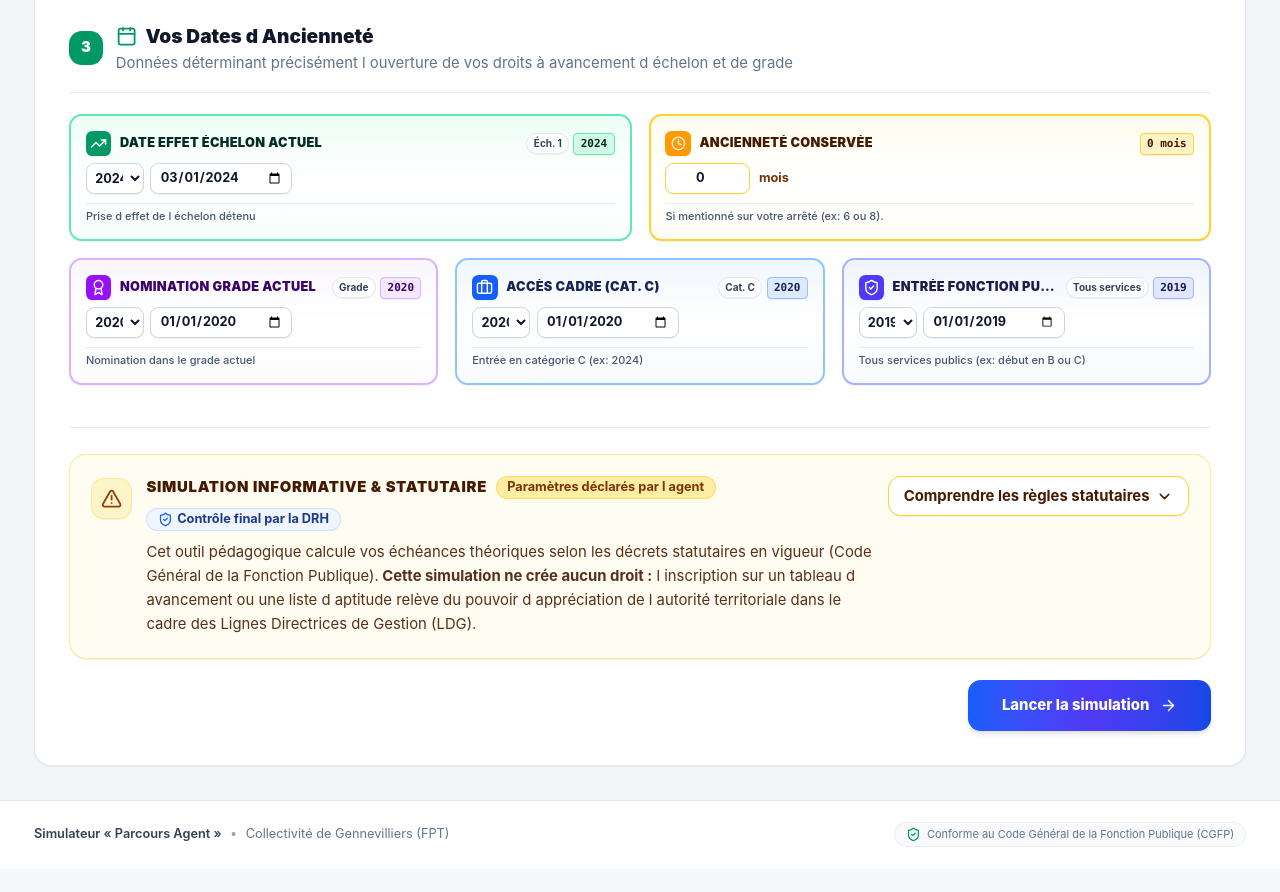
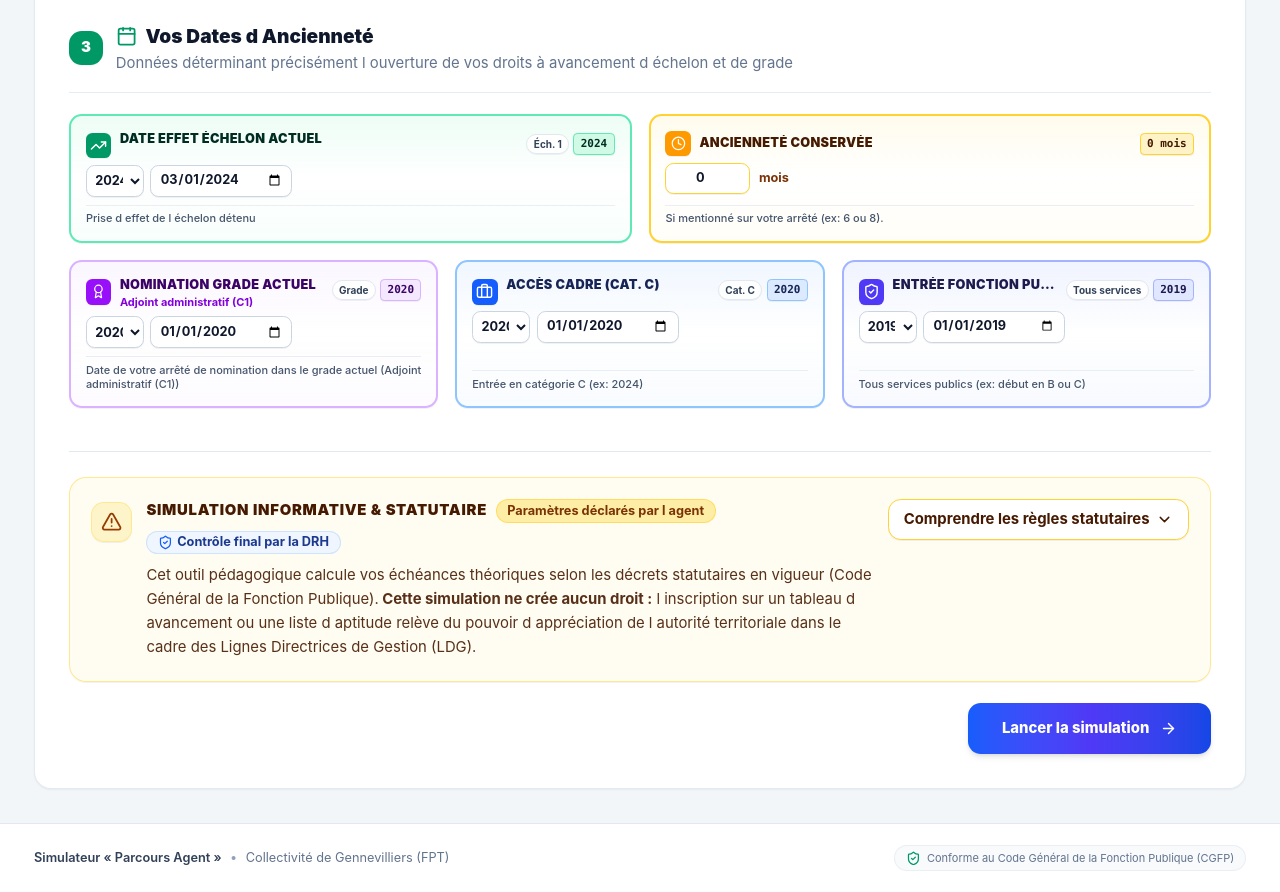
Before and after one commit to Nikkoola22/bolt, a React (Vite) app: page / in a window 1280 px wide. Shown: the part 1160-2052 px from the top of the page. Before the commit the page ends 2029 px from the top, so only its background shows below. Built offline with nearby package versions, Linux system fonts and the light colour scheme.

Commit message:
feat(ui): display chosen grade dynamically on Nomination grade actuel card

```diff
--- a/src/components/AgentIntakeView.tsx
+++ b/src/components/AgentIntakeView.tsx
@@ -536,6 +536,7 @@ export const AgentIntakeView: React.FC<AgentIntakeViewProps> = ({
               {/* 3. Nomination grade actuel (Thème Violet) */}
               <DateFieldWithYear
                 label="Nomination grade actuel"
+                subLabel={currentGrade.nom}
                 value={formData.dateNominationGradeActuel}
                 onChange={(val) => {
                   const prevNom = formData.dateNominationGradeActuel;
@@ -548,11 +549,11 @@ export const AgentIntakeView: React.FC<AgentIntakeViewProps> = ({
                 }}
                 minYear={1965}
                 maxYear={2026}
-                hint="Nomination dans le grade actuel"
+                hint={`Date de votre arrêté de nomination dans le grade actuel (${currentGrade.nom})`}
                 required
                 cardMode
                 themeColor="purple"
-                icon={<Award className="w-4 h-4" />}
+                icon={<Award className="w-3.5 h-3.5" />}
                 badgeLabel="Grade"
               />
 
--- a/src/components/DateFieldWithYear.tsx
+++ b/src/components/DateFieldWithYear.tsx
@@ -4,6 +4,7 @@ export type DateFieldTheme = "emerald" | "purple" | "blue" | "indigo" | "amber"
 
 export interface DateFieldWithYearProps {
   label: string;
+  subLabel?: string;
   value: string;
   onChange: (val: string) => void;
   required?: boolean;
@@ -23,6 +24,7 @@ const THEME_STYLES: Record<DateFieldTheme, {
   hoverBorder: string;
   iconBg: string;
   labelText: string;
+  subLabelText: string;
   yearBadge: string;
   focusRing: string;
 }> = {
@@ -32,6 +34,7 @@ const THEME_STYLES: Record<DateFieldTheme, {
     hoverBorder: "hover:border-emerald-500",
     iconBg: "bg-emerald-600",
     labelText: "text-emerald-950",
+    subLabelText: "text-emerald-700",
     yearBadge: "bg-emerald-100 text-emerald-950 border-emerald-300",
     focusRing: "focus:ring-emerald-500/20 focus:border-emerald-500",
   },
@@ -41,6 +44,7 @@ const THEME_STYLES: Record<DateFieldTheme, {
     hoverBorder: "hover:border-purple-500",
     iconBg: "bg-purple-600",
     labelText: "text-purple-950",
+    subLabelText: "text-purple-700",
     yearBadge: "bg-purple-100 text-purple-950 border-purple-300",
     focusRing: "focus:ring-purple-500/20 focus:border-purple-500",
   },
@@ -50,6 +54,7 @@ const THEME_STYLES: Record<DateFieldTheme, {
     hoverBorder: "hover:border-blue-500",
     iconBg: "bg-blue-600",
     labelText: "text-blue-950",
+    subLabelText: "text-blue-700",
     yearBadge: "bg-blue-100 text-blue-950 border-blue-300",
     focusRing: "focus:ring-blue-500/20 focus:border-blue-500",
   },
@@ -59,6 +64,7 @@ const THEME_STYLES: Record<DateFieldTheme, {
     hoverBorder: "hover:border-indigo-500",
     iconBg: "bg-indigo-600",
     labelText: "text-indigo-950",
+    subLabelText: "text-indigo-700",
     yearBadge: "bg-indigo-100 text-indigo-950 border-indigo-300",
     focusRing: "focus:ring-indigo-500/20 focus:border-indigo-500",
   },
@@ -68,6 +74,7 @@ const THEME_STYLES: Record<DateFieldTheme, {
     hoverBorder: "hover:border-amber-500",
     iconBg: "bg-amber-500",
     labelText: "text-amber-950",
+    subLabelText: "text-amber-700",
     yearBadge: "bg-amber-100 text-amber-950 border-amber-300",
     focusRing: "focus:ring-amber-500/20 focus:border-amber-500",
   },
@@ -77,6 +84,7 @@ const THEME_STYLES: Record<DateFieldTheme, {
     hoverBorder: "hover:border-slate-500",
     iconBg: "bg-slate-700",
     labelText: "text-slate-900",
+    subLabelText: "text-slate-600",
     yearBadge: "bg-slate-100 text-slate-900 border-slate-300",
     focusRing: "focus:ring-slate-500/20 focus:border-slate-500",
   },
@@ -84,6 +92,7 @@ const THEME_STYLES: Record<DateFieldTheme, {
 
 export const DateFieldWithYear: React.FC<DateFieldWithYearProps> = ({
   label,
+  subLabel,
   value,
   onChange,
   required = false,
@@ -119,18 +128,25 @@ export const DateFieldWithYear: React.FC<DateFieldWithYearProps> = ({
     return (
       <div className={`border-2 ${styles.border} ${styles.hoverBorder} ${styles.cardBg} rounded-xl p-3 sm:p-3.5 shadow-2xs hover:shadow-xs transition-all duration-200 flex flex-col justify-between group`}>
         <div>
-          <div className="flex items-center justify-between gap-2 mb-1.5">
-            <div className="flex items-center gap-2 min-w-0">
+          <div className="flex items-start justify-between gap-2 mb-1.5">
+            <div className="flex items-start gap-2 min-w-0">
               {icon && (
-                <div className={`w-6 h-6 rounded-md ${styles.iconBg} text-white flex items-center justify-center shadow-2xs shrink-0`}>
+                <div className={`w-6 h-6 rounded-md ${styles.iconBg} text-white flex items-center justify-center shadow-2xs shrink-0 mt-0.5`}>
                   {icon}
                 </div>
               )}
-              <label className={`block font-black ${styles.labelText} text-xs tracking-wide uppercase truncate`} title={label}>
-                {label}
-              </label>
+              <div className="min-w-0">
+                <label className={`block font-black ${styles.labelText} text-xs tracking-wide uppercase truncate`} title={subLabel ? `${label} (${subLabel})` : label}>
+                  {label}
+                </label>
+                {subLabel && (
+                  <p className={`text-[11px] font-bold ${styles.subLabelText} truncate leading-tight mt-0.5`} title={subLabel}>
+                    {subLabel}
+                  </p>
+                )}
+              </div>
             </div>
-            <div className="flex items-center gap-1 shrink-0">
+            <div className="flex items-center gap-1 shrink-0 mt-0.5">
               {badgeLabel && (
                 <span className="text-[10px] font-bold px-1.5 py-0.5 rounded-full bg-white/90 text-slate-700 border border-slate-200 shadow-2xs">
                   {badgeLabel}
@@ -186,8 +202,17 @@ export const DateFieldWithYear: React.FC<DateFieldWithYearProps> = ({
   return (
     <div>
       <div className="flex items-center justify-between mb-1.5">
-        <label className="block font-bold text-slate-800 text-xs">{label}</label>
-        <div className="flex items-center gap-1.5">
+        <div className="min-w-0">
+          <label className="block font-bold text-slate-800 text-xs truncate" title={subLabel ? `${label} (${subLabel})` : label}>
+            {label}
+          </label>
+          {subLabel && (
+            <span className={`block text-[11px] font-semibold ${styles.subLabelText} truncate`} title={subLabel}>
+              {subLabel}
+            </span>
+          )}
+        </div>
+        <div className="flex items-center gap-1.5 shrink-0">
           {badgeLabel && (
             <span className="text-[10px] text-slate-500 bg-slate-100 px-1.5 py-0.5 rounded font-medium">
               {badgeLabel}
--- a/src/components/ProfileEditModal.tsx
+++ b/src/components/ProfileEditModal.tsx
@@ -270,6 +270,7 @@ export const ProfileEditModal: React.FC<ProfileEditModalProps> = ({
 
             <DateFieldWithYear
               label="Nomination grade"
+              subLabel={currentGrade.nom}
               value={form.dateNominationGradeActuel}
               onChange={(val) => {
                 const prevNom = form.dateNominationGradeActuel;
```
